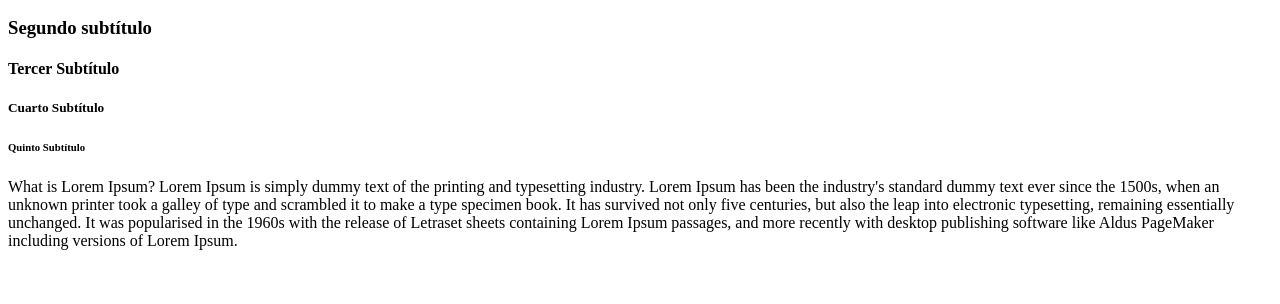
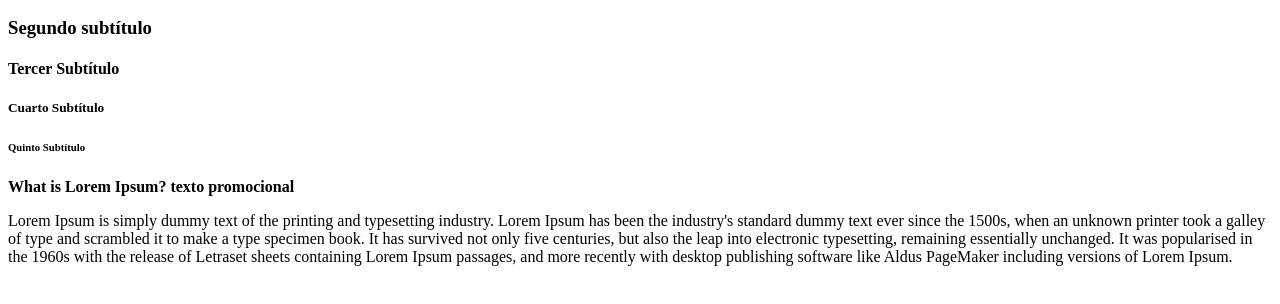
Before and after one commit to Madadeivi-zz/santander-front, a plain HTML site: page index.html in a window 1280 px wide. Shown: the part 110-414 px from the top of the page. Drawn offline with Linux system fonts and the light colour scheme.

Commit message:
Se realiza segundo ejercicio en html para atender el reto 02 Texto promocional

```diff
--- a/index.html
+++ b/index.html
@@ -13,7 +13,8 @@
     <h4> Tercer Subtítulo</h4>
     <h5> Cuarto Subtítulo</h5>
     <h6> Quinto Subtítulo </h6>
-    <p>What is Lorem Ipsum?
+    <p> <b> What is Lorem Ipsum? texto promocional</b> </p>
+    <p>
         Lorem Ipsum is simply dummy text of the printing and typesetting industry. Lorem Ipsum has been the industry's standard dummy text ever since the 1500s, when an unknown printer took a galley of type and scrambled it to make a type specimen book. It has survived not only five centuries, but also the leap into electronic typesetting, remaining essentially unchanged. It was popularised in the 1960s with the release of Letraset sheets containing Lorem Ipsum passages, and more recently with desktop publishing software like Aldus PageMaker including versions of Lorem Ipsum.</p>
 </body>
 </html>
```
